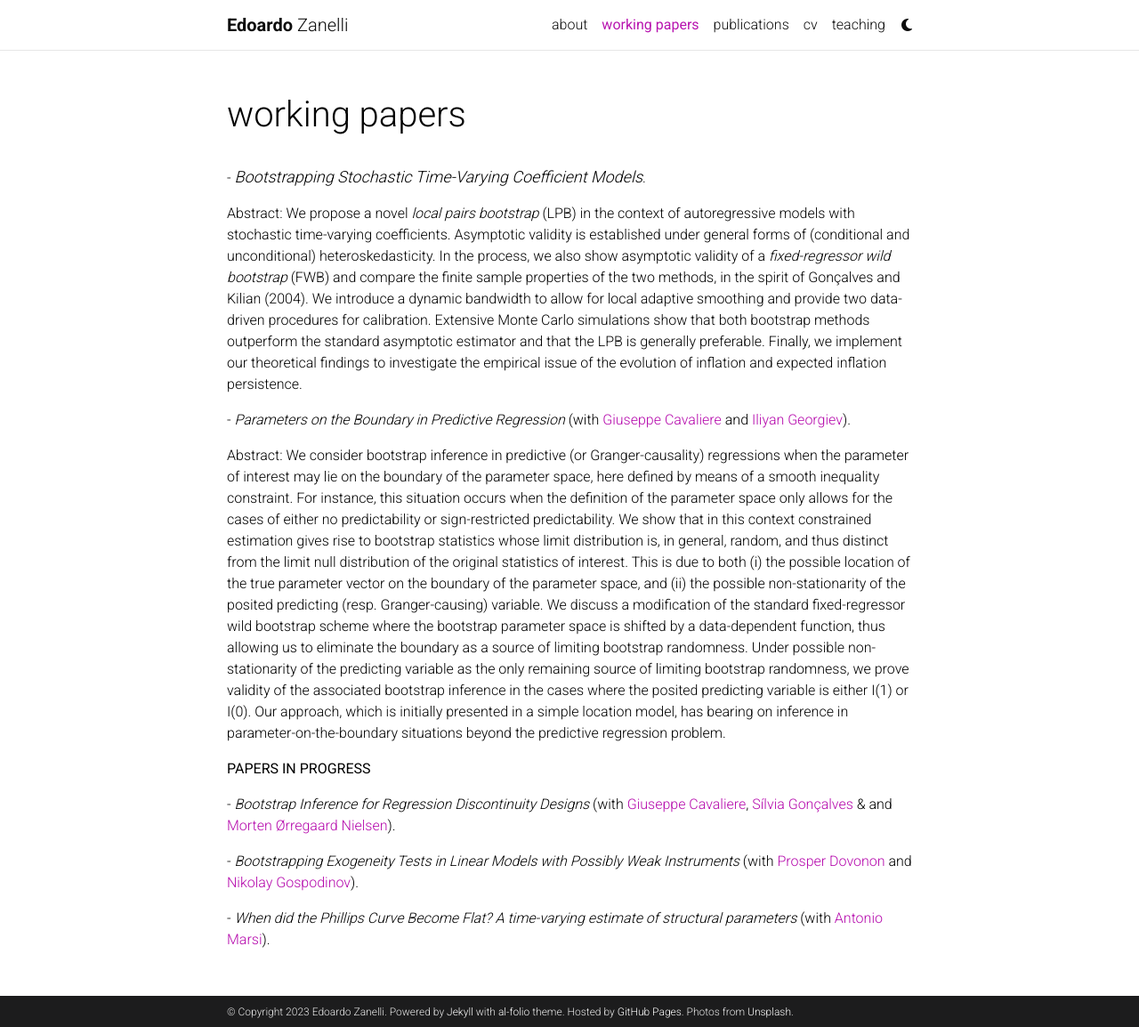
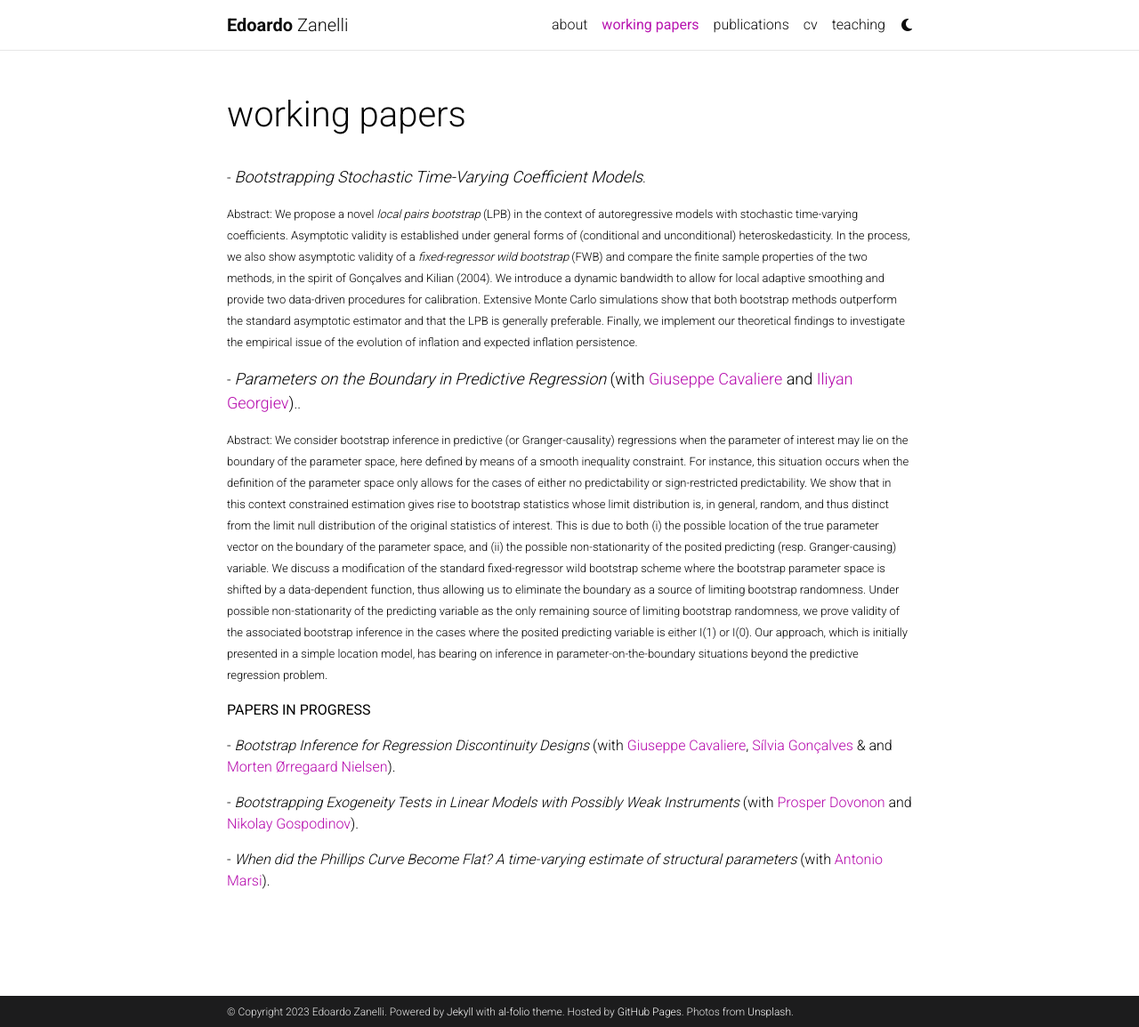
Before and after one commit to edoardozanelli/edoardozanelli.github.io, a Jekyll site: the page built from _pages/projects.md, in a window 1280 px wide and 1154 px high. Shown: the whole window at 89% size. Built offline with Jekyll 4.4.1, drawn with Linux system fonts in a browser that asks for light colours; comment, search, counter and statistics services are not loaded; a style sheet for code colours, icons or effects is not loaded.

Commit message:
Update projects.md

```diff
--- a/_pages/projects.md
+++ b/_pages/projects.md
@@ -12,12 +12,12 @@
 <p>- <font size="+1"><em>Bootstrapping Stochastic Time-Varying Coefficient Models</em></font>.
 
 
-<p><font size="-0.75">Abstract: We propose a novel <em>local pairs bootstrap</em> (LPB) in the context of autoregressive models with stochastic time-varying coefficients. Asymptotic validity is established under general forms of (conditional and unconditional) heteroskedasticity. In the process, we also show asymptotic validity of a <em>fixed-regressor wild bootstrap</em> (FWB) and compare the finite sample properties of the  two methods, in the spirit of Gonçalves and Kilian (2004). We introduce a dynamic bandwidth to allow for local adaptive smoothing and provide two data-driven procedures for calibration. Extensive Monte Carlo simulations show that both bootstrap methods outperform the standard asymptotic estimator and that the LPB is generally preferable. Finally, we implement our theoretical findings to investigate the empirical issue of the evolution of inflation and expected inflation persistence.</font>
+<p><font size="-1">Abstract: We propose a novel <em>local pairs bootstrap</em> (LPB) in the context of autoregressive models with stochastic time-varying coefficients. Asymptotic validity is established under general forms of (conditional and unconditional) heteroskedasticity. In the process, we also show asymptotic validity of a <em>fixed-regressor wild bootstrap</em> (FWB) and compare the finite sample properties of the  two methods, in the spirit of Gonçalves and Kilian (2004). We introduce a dynamic bandwidth to allow for local adaptive smoothing and provide two data-driven procedures for calibration. Extensive Monte Carlo simulations show that both bootstrap methods outperform the standard asymptotic estimator and that the LPB is generally preferable. Finally, we implement our theoretical findings to investigate the empirical issue of the evolution of inflation and expected inflation persistence.</font>
 
 
-<p>- <em>Parameters on the Boundary in Predictive Regression</em> (with <a href="https://giuseppecavaliere.wixsite.com/giuseppe">Giuseppe Cavaliere</a> and <a href="https://www.unibo.it/sitoweb/i.georgiev">Iliyan Georgiev</a>).
+<p>- <font size="+1"><em>Parameters on the Boundary in Predictive Regression</em> (with <a href="https://giuseppecavaliere.wixsite.com/giuseppe">Giuseppe Cavaliere</a> and <a href="https://www.unibo.it/sitoweb/i.georgiev">Iliyan Georgiev</a>)</font>..
 
-<p>Abstract: We consider bootstrap inference in predictive (or Granger-causality)
+<p><font size="-1">Abstract: We consider bootstrap inference in predictive (or Granger-causality)
 regressions when the parameter of interest may lie on the boundary of the
 parameter space, here defined by means of a smooth inequality constraint.
 For instance, this situation occurs when the definition of the parameter
@@ -37,7 +37,7 @@
 inference in the cases where the posited predicting variable is either I(1)
 or I(0). Our approach, which is initially presented in a simple location
 model, has bearing on inference in parameter-on-the-boundary situations
-beyond the predictive regression problem.
+beyond the predictive regression problem.</font>
 
 
 <p> <b>PAPERS IN PROGRESS</b>
```
